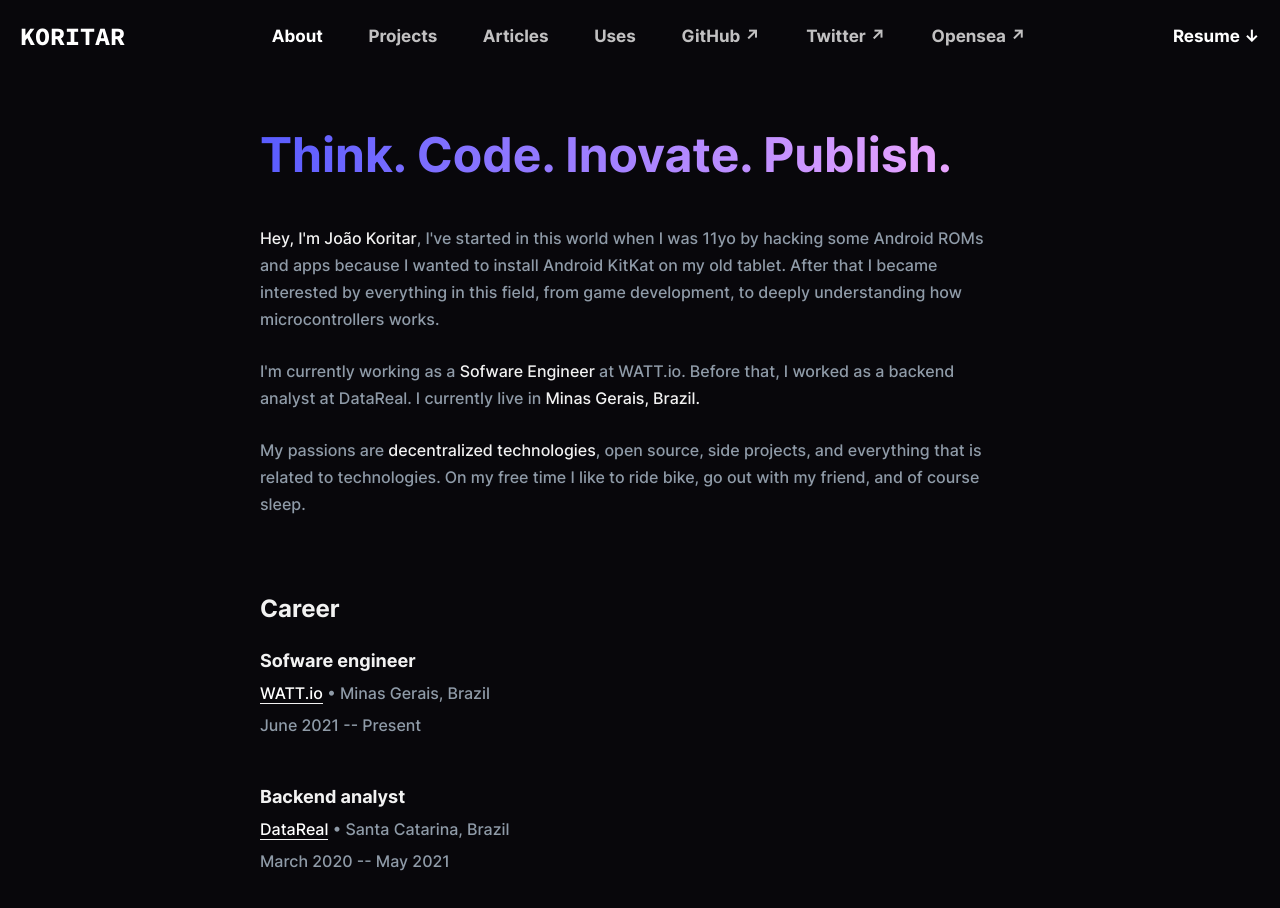
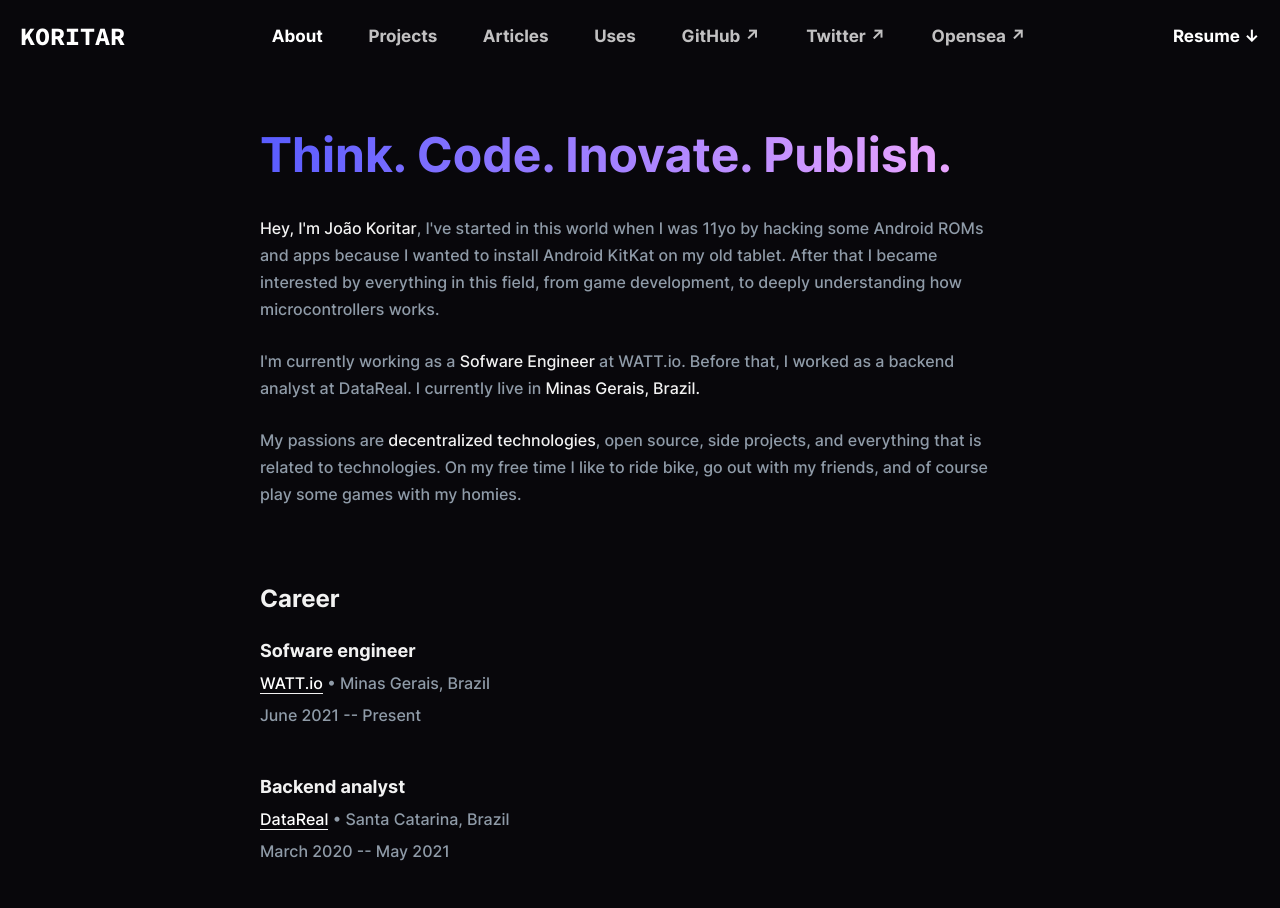
Before and after one commit to jakoritarleite/koritar.com, a Next.js app: page /about in a window 1280 px wide. Shown: the top 908 px of the page. Built offline with nearby package versions, Linux system fonts and the light colour scheme.

Commit message:
feat: set the container, paragraph and section elements as custom components

```diff
--- /dev/null
+++ b/components/Container.tsx
@@ -0,0 +1,8 @@
+import { styled } from '../stitches.config';
+
+export const Container = styled('div', {
+  display: 'flex',
+  flexDirection: 'column',
+  justifyContent: 'space-between',
+  '@bp2': { flexDirection: 'row' }
+});
--- /dev/null
+++ b/components/Paragraph.tsx
@@ -0,0 +1,6 @@
+import { styled } from '../stitches.config';
+
+export const Paragraph = styled('p', {
+  marginTop: '25px',
+  '@bp2': { margin: '15px 0' }
+});
--- /dev/null
+++ b/components/Section.tsx
@@ -0,0 +1,9 @@
+import { styled } from '../stitches.config';
+
+export const Section = styled('div', {
+  marginTop: '0px',
+  width: 'auto',
+  fontWeight: 'normal',
+  lineHeight: '27px',
+  '@bp2': { width: '98%' }
+});
--- a/pages/about.tsx
+++ b/pages/about.tsx
@@ -1,7 +1,9 @@
-import { styled } from '../stitches.config';
+import Head from 'next/head';
 import type { Page } from 'next';
 import baseLayout, { BaseProps } from '../components/layouts/base';
-import Head from 'next/head';
+import { Section } from '../components/Section';
+import { Container } from '../components/Container';
+import { Paragraph } from '../components/Paragraph';
 
 type AboutProps = BaseProps & {
   description: string;
@@ -77,11 +79,7 @@ const About: Page<AboutProps> = props => {
       </Head>
       <Container>
         <Section>
-          <Paragraph
-            css={{
-              marginTop: '25px'
-            }}
-          >
+          <Paragraph>
             <strong>Hey, I&apos;m João Koritar</strong>, I&apos;ve started in
             this world when I was 11yo by hacking some Android ROMs and apps
             because I wanted to install Android KitKat on my old tablet. After
@@ -105,7 +103,7 @@ const About: Page<AboutProps> = props => {
             My passions are <strong>decentralized technologies</strong>, open
             source, side projects, and everything that is related to
             technologies. On my free time I like to ride bike, go out with my
-            friend, and of course sleep.
+            friends, and of course play some games with my homies.
           </Paragraph>
         </Section>
       </Container>
@@ -115,24 +113,5 @@ const About: Page<AboutProps> = props => {
   );
 };
 
-const Container = styled('div', {
-  display: 'flex',
-  flexDirection: 'column',
-  justifyContent: 'space-between',
-  '@bp2': { flexDirection: 'row' }
-});
-
-const Section = styled('div', {
-  marginTop: '0px',
-  width: 'auto',
-  fontWeight: 'normal',
-  lineHeight: '27px',
-  '@bp2': { width: '98%' }
-});
-
-const Paragraph = styled('p', {
-  '@bp2': { margin: '15px 0' }
-});
-
 About.getLayout = baseLayout;
 export default About;
```
